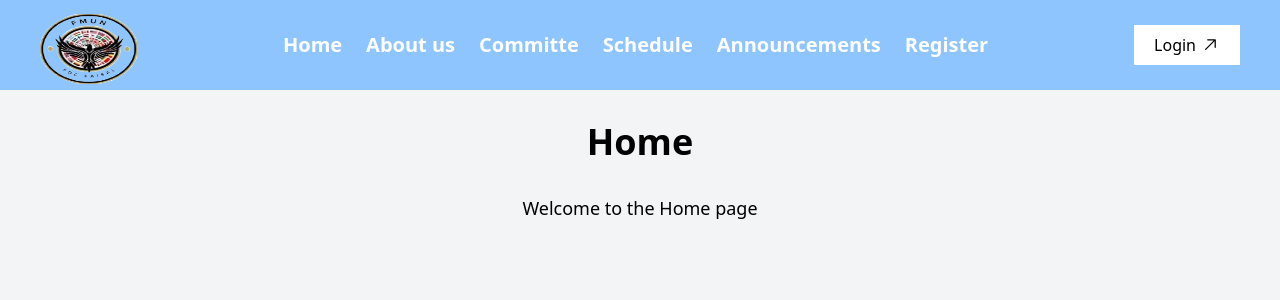
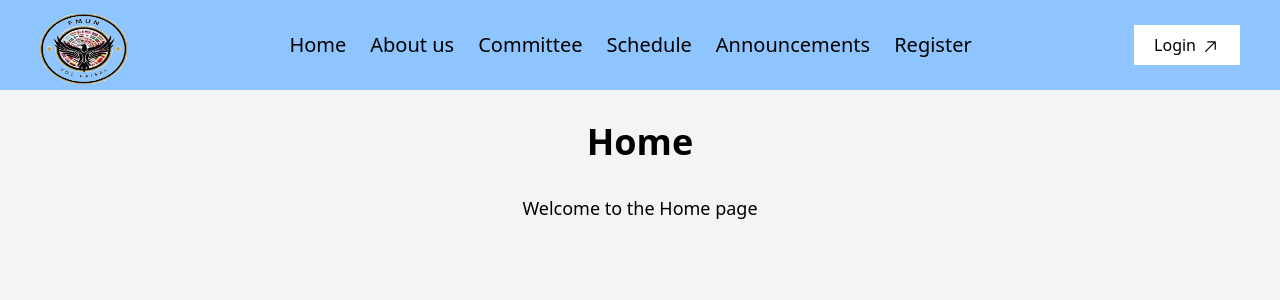
Before and after one commit to Faheem-Rafeeq/FMUN, a React (Vite) app: page / in a window 1280 px wide. Shown: the top 300 px of the page. Built offline with nearby package versions, Linux system fonts and the light colour scheme; a web font is replaced by a local one.

Commit message:
navbar almost complete

```diff
--- a/src/components/Navbar.jsx
+++ b/src/components/Navbar.jsx
@@ -16,7 +16,7 @@
       {/* Logo */}
       <Link to="/" onClick={() => setIsMenuOpen(false)}>
         <img
-          className="w-[80px] md:w-[97px] h-[70px] md:h-[70px] mt-[7px] cursor-pointer"
+          className="w-[80px] md:w-[87px] h-[70px] md:h-[70px] mt-[7px] cursor-pointer"
           src={fmunblack}
           alt="FMUN Logo"
         />
@@ -36,32 +36,32 @@
       <div className="hidden md:block">
         <ul className="flex flex-row space-x-4 lg:space-x-6">
           <li>
-            <Link to="/" className="text-white font-bold cursor-pointer font-sans text-lg lg:text-xl hover:text-gray-300 transition">
+            <Link to="/" className="text-black cursor-pointer  font-extralight  text-lg lg:text-xl hover:text-gray-300 transition">
               Home
             </Link>
           </li>
           <li>
-            <Link to="/about" className="text-white font-bold cursor-pointer font-sans text-lg lg:text-xl hover:text-gray-300 transition">
+            <Link to="/about" className="text-black cursor-pointer font-extralight text-lg lg:text-xl hover:text-gray-300 transition">
               About us
             </Link>
           </li>
           <li>
-            <Link to="/committee" className="text-white font-bold cursor-pointer font-sans text-lg lg:text-xl hover:text-gray-300 transition">
-              Committe
+            <Link to="/committee" className="text-black  cursor-pointer  font-extralight text-lg lg:text-xl hover:text-gray-300 transition">
+              Committee
             </Link>
           </li>
           <li>
-            <Link to="/schedule" className="text-white font-bold cursor-pointer font-sans text-lg lg:text-xl hover:text-gray-300 transition">
+            <Link to="/schedule" className="text-black  cursor-pointer  font-extralight text-lg lg:text-xl hover:text-gray-300 transition">
               Schedule
             </Link>
           </li>
           <li>
-            <Link to="/announcements" className="text-white font-bold cursor-pointer font-sans text-lg lg:text-xl hover:text-gray-300 transition">
+            <Link to="/announcements" className="text-black  cursor-pointer  font-extralight text-lg lg:text-xl hover:text-gray-300 transition">
               Announcements
             </Link>
           </li>
           <li>
-            <Link to="/register" className="text-white font-bold cursor-pointer font-sans text-lg lg:text-xl hover:text-gray-300 transition">
+            <Link to="/register" className="text-black cursor-pointer  font-extralight text-lg lg:text-xl hover:text-gray-300 transition">
               Register
             </Link>
 
@@ -71,48 +71,48 @@
 
       {/* Button - Desktop */}
       <div className="hidden md:block flex items-center space-x-4">
-        <Link to="/login" className="gap-1 flex bg-white text-black font-medium px-4 lg:px-5 py-2 cursor-pointer hover:bg-gray-200 transition items-center">
-          Login <span className='text-xl'><GoArrowUpRight /></span>
+        <Link to="/login" className="gap-1 flex bg-white text-black  font-extralight px-4 lg:px-5 py-2 cursor-pointer hover:bg-gray-200 transition items-center">
+          Login <span className='text-xl mt-1'><GoArrowUpRight /></span>
         </Link>
       </div>
 
       {/* Mobile Menu */}
       {isMenuOpen && (
-        <div className="md:hidden absolute top-[90px] left-0 w-full bg-blue-300 z-50 py-4 px-4">
+        <div className="md:hidden absolute top-[90px] left-0 w-full bg-blue-300 z-50 py-4 px-4 ">
           <ul className="flex flex-col space-y-4">
             <li>
-              <Link to="/" className=" text-black  cursor-pointer font-sans text-xl hover:text-gray-300 transition py-2 block" onClick={() => setIsMenuOpen(false)}>
+            <Link to="/" className="text-black cursor-pointer  font-extralight  text-lg lg:text-xl hover:text-gray-300 transition">
               Home
             </Link>
           </li>
           <li>
-              <Link to="/about" className=" text-black cursor-pointer font-sans text-xl hover:text-gray-300 transition py-2 block" onClick={() => setIsMenuOpen(false)}>
+            <Link to="/about" className="text-black cursor-pointer font-extralight text-lg lg:text-xl hover:text-gray-300 transition">
               About us
             </Link>
           </li>
           <li>
-              <Link to="/committee" className=" text-black cursor-pointer font-sans text-xl hover:text-gray-300 transition py-2 block" onClick={() => setIsMenuOpen(false)}>
+            <Link to="/committee" className="text-black  cursor-pointer  font-extralight text-lg lg:text-xl hover:text-gray-300 transition">
               Committee
             </Link>
           </li>
           <li>
-              <Link to="/schedule" className=" text-black cursor-pointer font-sans text-xl hover:text-gray-300 transition py-2 block" onClick={() => setIsMenuOpen(false)}>
+            <Link to="/schedule" className="text-black  cursor-pointer  font-extralight text-lg lg:text-xl hover:text-gray-300 transition">
               Schedule
             </Link>
           </li>
           <li>
-              <Link to="/announcements" className=" text-black cursor-pointer font-sans text-xl hover:text-gray-300 transition py-2 block" onClick={() => setIsMenuOpen(false)}>
+            <Link to="/announcements" className="text-black  cursor-pointer  font-extralight text-lg lg:text-xl hover:text-gray-300 transition">
               Announcements
             </Link>
           </li>
-
           <li>
-              <Link to="/register" className="text-black cursor-pointer font-sans text-xl hover:text-gray-300 transition py-2 block" onClick={() => setIsMenuOpen(false)}>
+            <Link to="/register" className="text-black cursor-pointer  font-extralight text-lg lg:text-xl hover:text-gray-300 transition">
               Register
             </Link>
+
           </li>
             <li className="flex items-center space-x-4">
-                <Link to="/login" className="gap-1 flex bg-white text-black font-medium px-4 lg:px-5 py-2 cursor-pointer hover:bg-gray-200 transition items-center">
+                <Link to="/login" className="gap-1 flex bg-white text-black font-extralight px-4 lg:px-5 py-2 cursor-pointer hover:bg-gray-200 transition items-center">
                   Login <span className='text-xl mt-1'><GoArrowUpRight /></span>
                 </Link>
             </li>
```
Lines whose indentation alone changed are shown as unchanged.
